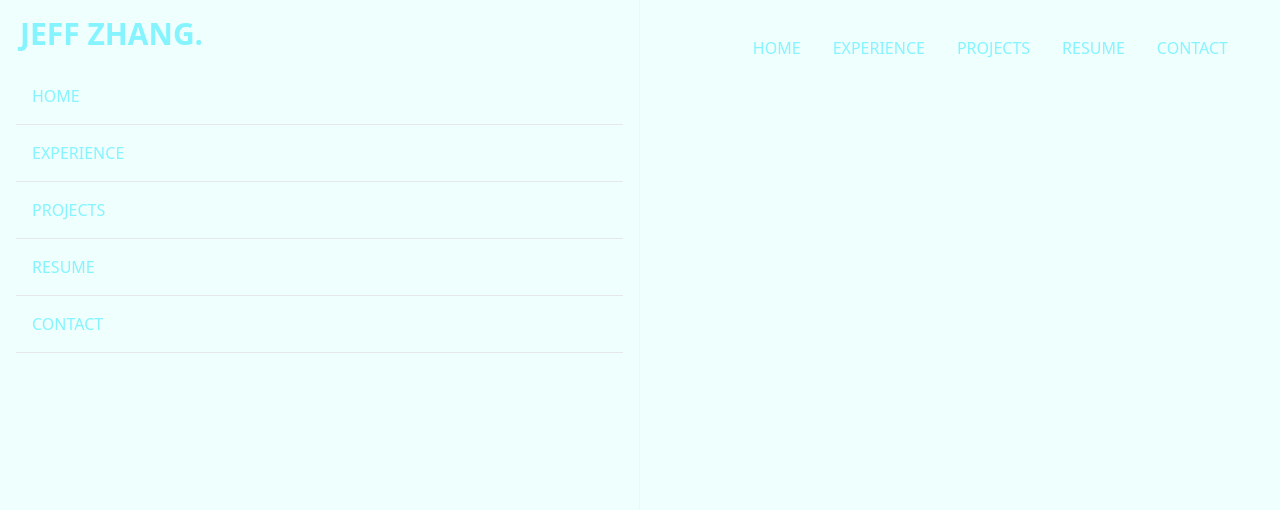
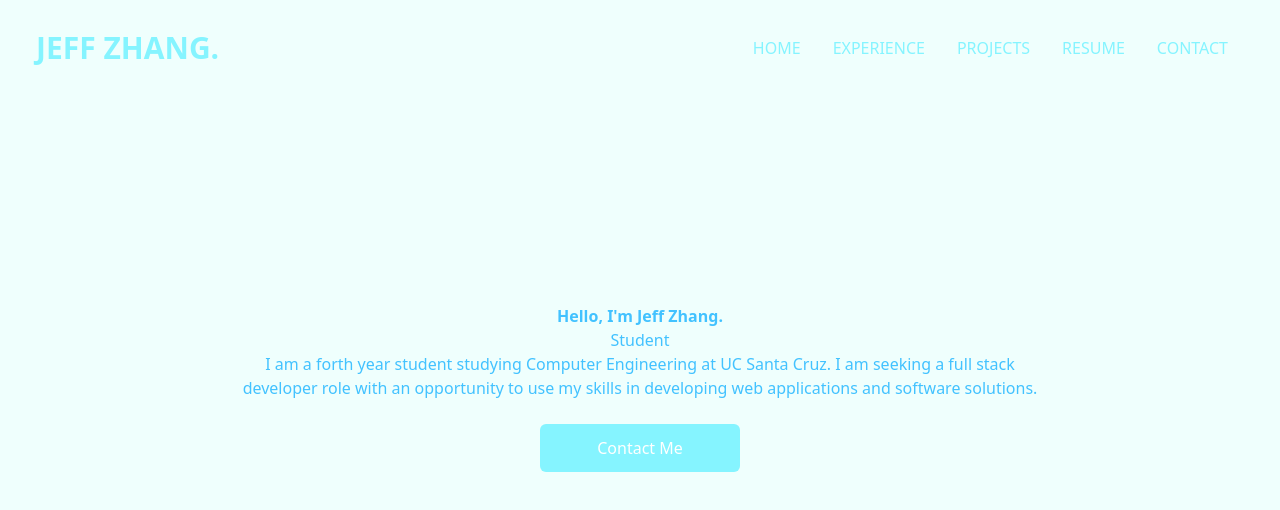
Before and after one commit to Jeffuz/Personal-Portfolio, a React (Create React App) app in the folder portfolio/: page / in a window 1280 px wide. Shown: the top 510 px of the page. Built offline with nearby package versions, Linux system fonts and the light colour scheme.

Commit message:
update sliding animation for nav bar, create about component

```diff
--- a/portfolio/src/App.js
+++ b/portfolio/src/App.js
@@ -1,7 +1,7 @@
 import './App.css';
 import React from 'react';
 import Navbar from './components/Navbar';
-import About from './components/About';
+import About from './components/about';
 
 function App() {
   return (
--- a/portfolio/src/components/About.jsx
+++ b/portfolio/src/components/About.jsx
@@ -1,9 +1,19 @@
 import React from 'react'
 
 const About = () => {
-  return (
-    <div className='text-white'>about</div>
-  )
+    return (
+        <div className='text-white'>
+            <div className='max-w-[800px] mt-[-96px] w-full h-screen mx-auto text-center flex flex-col justify-center'>
+                <h1 className='text-[#42C2FF] font-bold'>Hello, I'm Jeff Zhang.</h1>
+                <h3 className='text-[#42C2FF]'>Student</h3>
+                <p className='text-[#42C2FF]'> I am a forth year student studying Computer Engineering at UC Santa Cruz.
+                    I am seeking a full stack developer role with an opportunity to use my skills
+                    in developing web applications and software solutions.
+                </p>
+                <button className='bg-[#85F4FF] w-[200px] rounded-md font-medium my-6 mx-auto px-6 py-3'>Contact Me</button>
+            </div>
+        </div>
+    )
 }
 
 export default About
--- a/portfolio/src/components/Navbar.jsx
+++ b/portfolio/src/components/Navbar.jsx
@@ -20,9 +20,9 @@ const Navbar = () => {
                 <li className='p-4'>CONTACT</li>
             </ul>
             <div onClick={handleNav} className='block md:hidden'>
-                {!nav ? <AiOutlineClose size={20} /> : <AiOutlineMenu size={20} />}
+                {nav ? <AiOutlineClose size={20} /> : <AiOutlineMenu size={20} />}
             </div>
-            <div className={!nav ? 'fixed left-0 top-0 w-[50%] h-full border-r border-r-gray-100  bg-[#EFFFFD] ease-in-out duration-500' : 'fixed left-[-100%]'}>
+            <div className={nav ? 'fixed left-0 top-0 w-[50%] h-full border-r border-r-gray-100  bg-[#EFFFFD] ease-in-out duration-500' : 'fixed left-[-100%] top-0 w-[50%] h-full border-r border-r-gray-100  bg-[#EFFFFD] ease-in-out duration-500'}>
                 <h1 className='w-full text-3xl font-bold m-4 pl-1'>JEFF ZHANG.</h1>
                 <ul className='px-4'>
                     <li className='p-4 border-b '>HOME</li>
```
